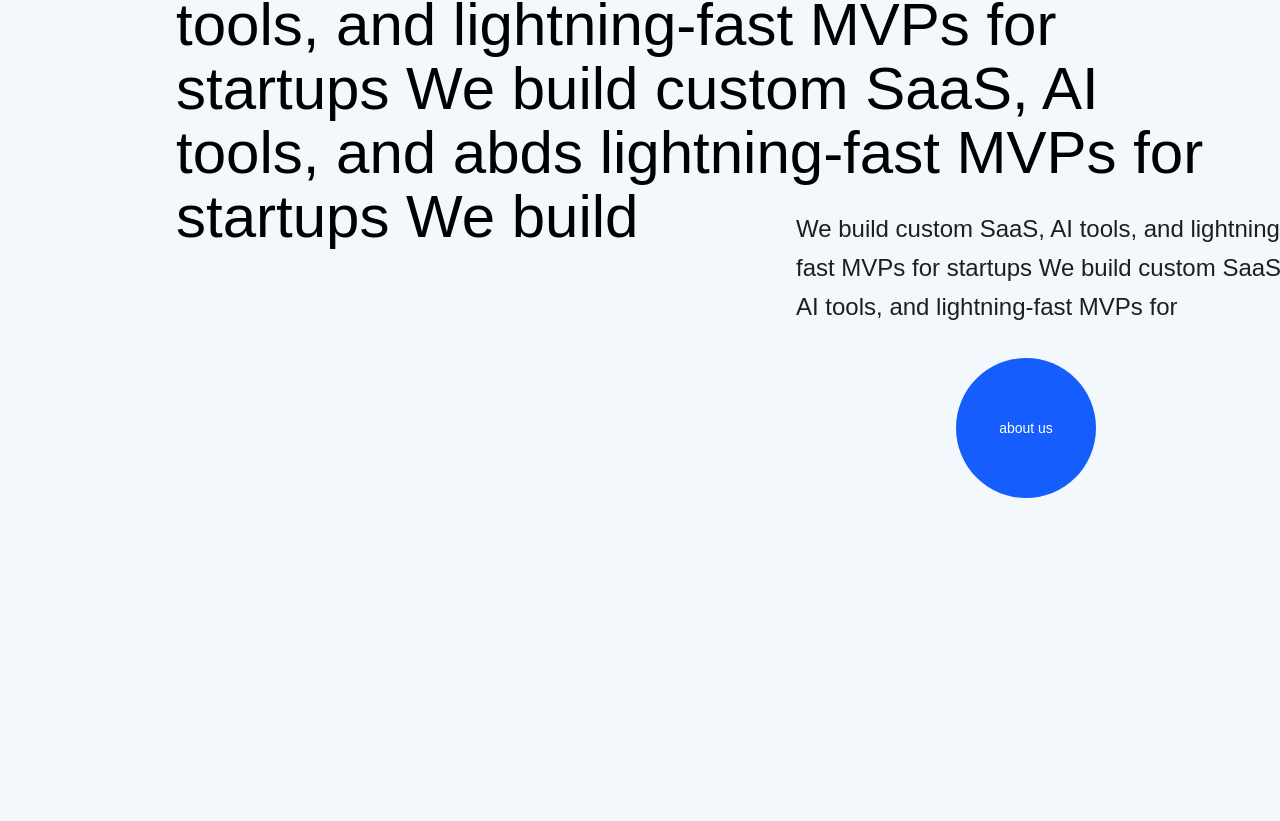
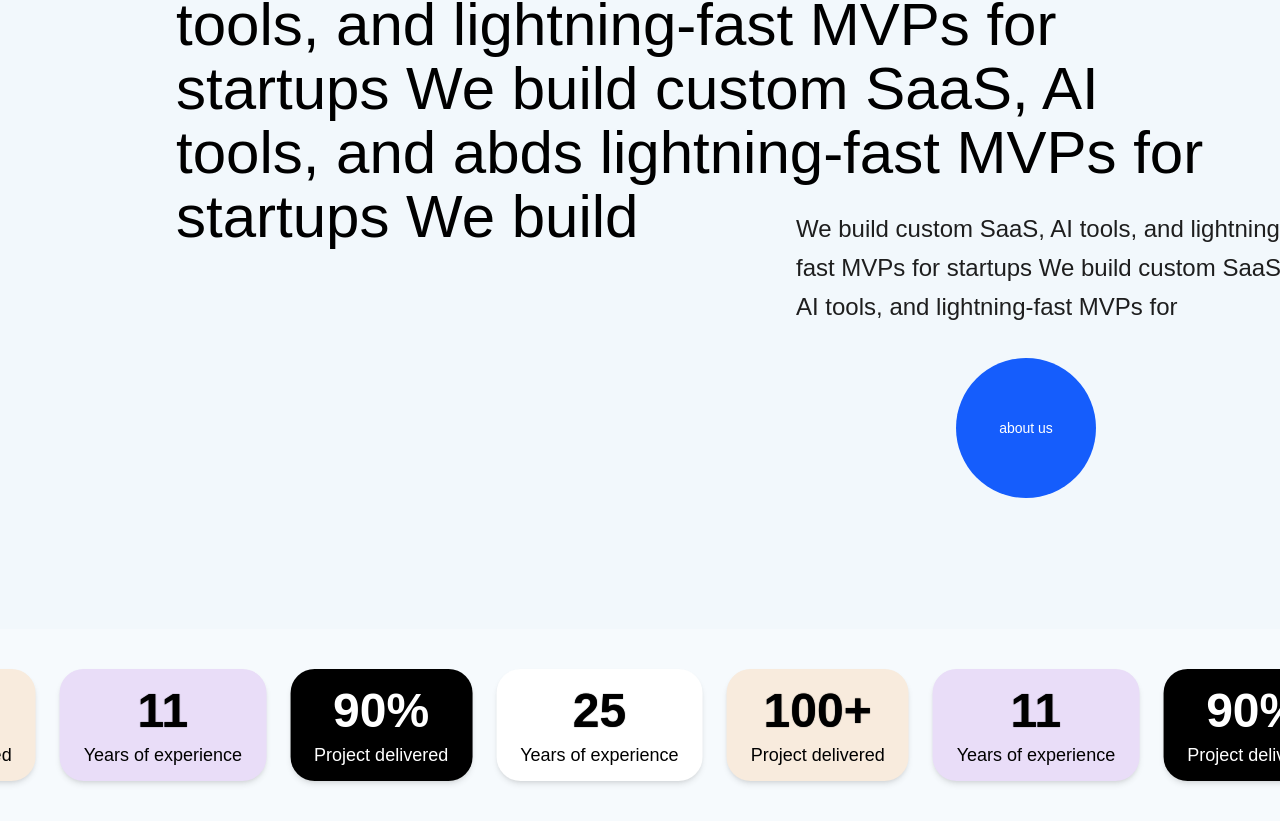
Before and after one commit to rashmikaz/forge, a Next.js app: page / in a window 1280 px wide. Shown: the part 1031-1852 px from the top of the page. Before the commit the page ends 1660 px from the top, so only its background shows below. Built offline with nearby package versions, Linux system fonts and the light colour scheme; a web font is replaced by a local one.

Commit message:
scrolling

```diff
--- /dev/null
+++ b/src/app/components/InfiniteScroll.jsx
@@ -0,0 +1,56 @@
+// components/InfiniteScroll.tsx
+"use client";
+
+import { motion } from "framer-motion";
+
+const stats = [
+  {
+    number: "100+",
+    label: "Project delivered",
+    bg: "bg-[#f8ebdd]",
+  },
+  {
+    number: "11",
+    label: "Years of experience",
+    bg: "bg-[#e9ddf8]",
+  },
+  {
+    number: "90%",
+    label: "Project delivered",
+    bg: "bg-black text-white",
+  },
+  {
+    number: "25",
+    label: "Years of experience",
+    bg: "bg-white",
+  },
+];
+
+export default function InfiniteScroll() {
+  return (
+    <div className="relative w-full overflow-hidden bg-[#f6fafd] py-10">
+      <motion.div
+        className="flex gap-6 items-stretch"
+        animate={{ x: ["0%", "-50%"] }}
+        transition={{ repeat: Infinity, duration: 25, ease: "linear" }}
+      >
+        {[0, 1].map((copy) => (
+          <div key={copy} className="flex gap-6 items-stretch">
+            {stats.map((s, idx) => (
+              <div
+                key={`${copy}-${idx}`}
+                className={`${s.bg} rounded-3xl px-6 flex flex-col items-center justify-center shadow-md whitespace-nowrap h-28`}
+              >
+                <span className="text-5xl font-black leading-tight [text-shadow:_0_0_1px_rgb(0_0_0_/_90%)]">
+                  {s.number}
+                </span>
+
+                <span className="text-lg">{s.label}</span>
+              </div>
+            ))}
+          </div>
+        ))}
+      </motion.div>
+    </div>
+  );
+}
--- a/src/app/page.jsx
+++ b/src/app/page.jsx
@@ -2,6 +2,7 @@
 
 import Landing from "./landing/page";
 import Intro from "./intro/page";
+import InfiniteScroll from "./components/InfiniteScroll";
 
 export default function Home() {
   return (
@@ -15,6 +16,7 @@
       <section className="h-screen w-full">
         <Intro />
       </section>
+      <InfiniteScroll />
     </main>
   );
 }
```
